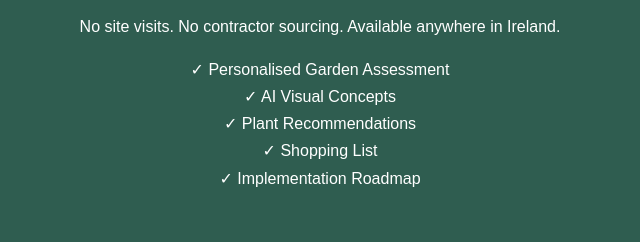
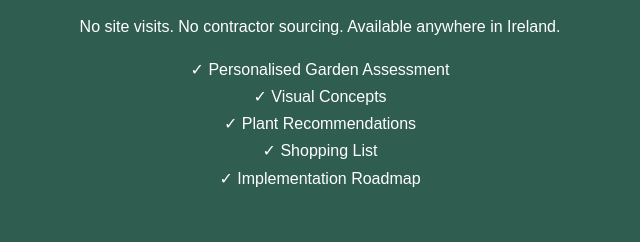
Before and after one commit to donker79/The-Garden-Upgrade, a plain HTML site: page index.html in a window 1280 px wide. Shown: the part 300-542 px from the top of the page, 320-960 px from the left. Drawn offline with Linux system fonts and the light colour scheme.

Commit message:
Update index.html

```diff
--- a/index.html
+++ b/index.html
@@ -32,7 +32,7 @@ footer{background:var(--dark);color:#fff;text-align:center;padding:30px}
 <div class="hero">
 <p>Upload photos of your garden and receive a personalised Garden Upgrade Plan tailored to your location, garden conditions, style preferences and budget.</p>
 <p>No site visits. No contractor sourcing. Available anywhere in Ireland.</p>
-<p>✓ Personalised Garden Assessment<br>✓ AI Visual Concepts<br>✓ Plant Recommendations<br>✓ Shopping List<br>✓ Implementation Roadmap</p>
+<p>✓ Personalised Garden Assessment<br>✓ Visual Concepts<br>✓ Plant Recommendations<br>✓ Shopping List<br>✓ Implementation Roadmap</p>
 </div>
 </header>
 <section><div class="price-box"><h2>Garden Upgrade Plan</h2><div class="price">€149</div><p>A personalised digital garden plan designed specifically for your property.</p><p>Delivered within 5 working days.</p></div></section>
```
